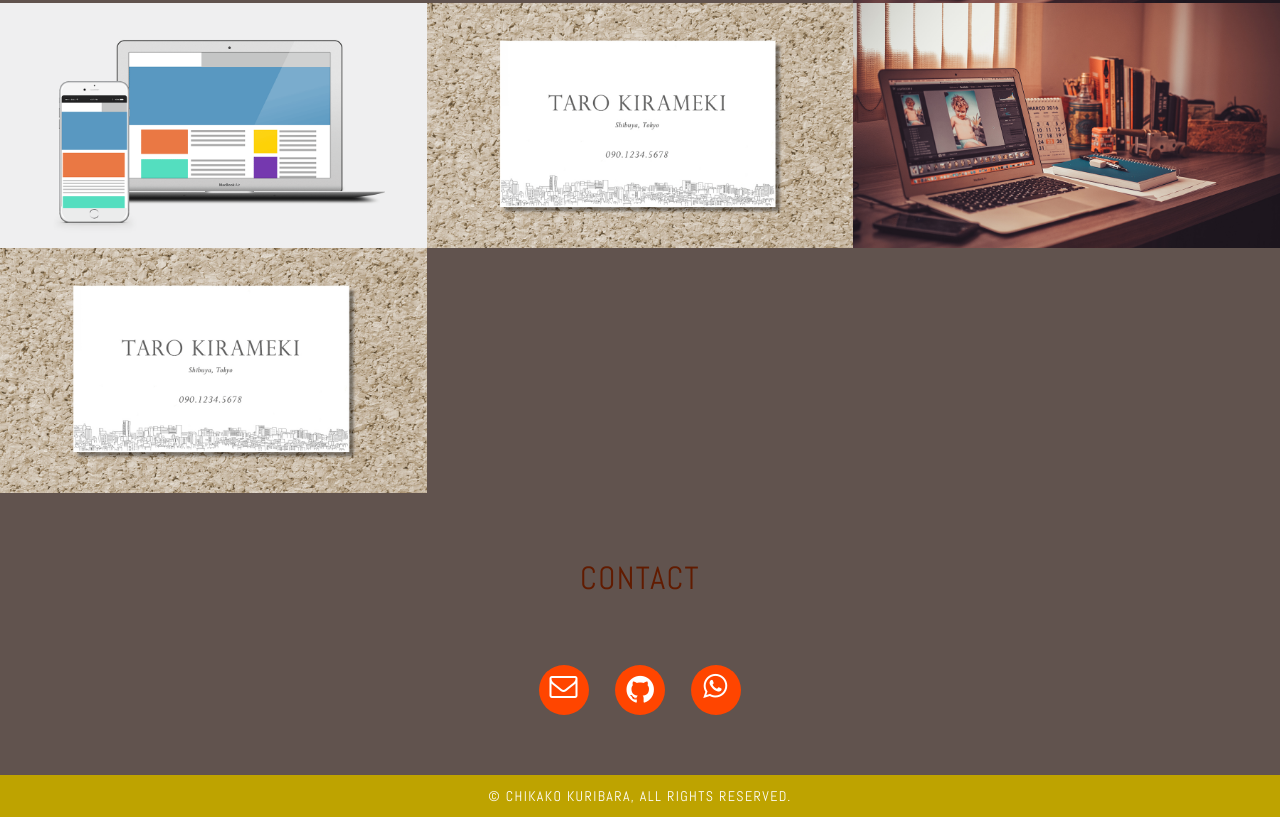
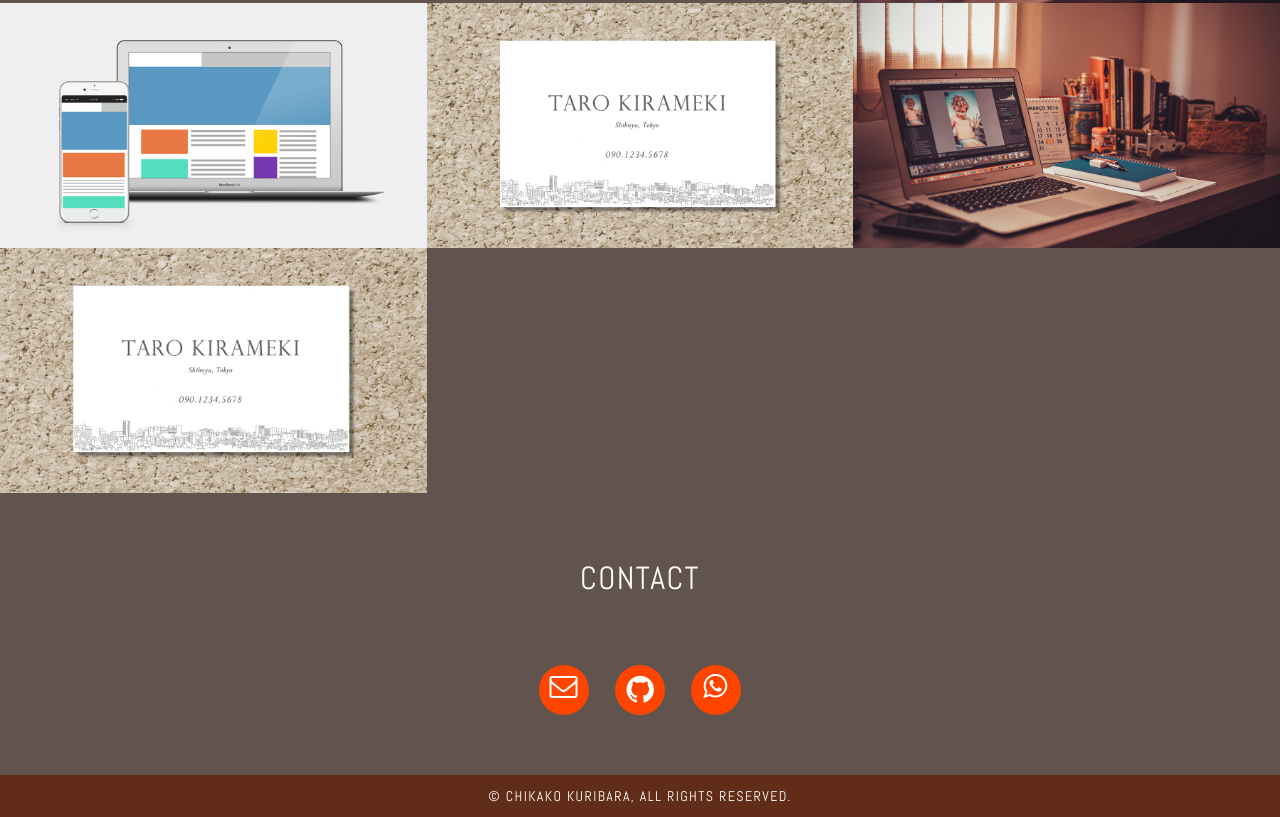
Before and after one commit to chikakokuribara/chikakokuribara.github.io, a plain HTML site: page index.html in a window 1280 px wide. Shown: the part 1616-2433 px from the top of the page. Drawn offline with nearby package versions, Linux system fonts and the light colour scheme.

Commit message:
psd edit version

```diff
--- a/css/style.css
+++ b/css/style.css
@@ -13,7 +13,7 @@ body
     font-size: 1.4rem;
     line-height: 1.6;
     letter-spacing: .1em;
-    color: #611b00; /*エネルギッシュなイメージを強調*/
+    color: #fffaf0; /*エネルギッシュなイメージを強調*/
     background-color: #61534e;/*女性的な温かみの雰囲気を出したいため*/
 }
 
@@ -21,7 +21,7 @@ a
 {
     text-decoration: none;
 
-    color: #14c0c9;
+    color: #fffaf0;
 }
 a:visited
 {
@@ -336,5 +336,5 @@ footer
     padding: 10px 0;
     text-align: center;
     color: #fff;
-    background-color: #bea300;
+    background-color: #622d18;
 }
```
